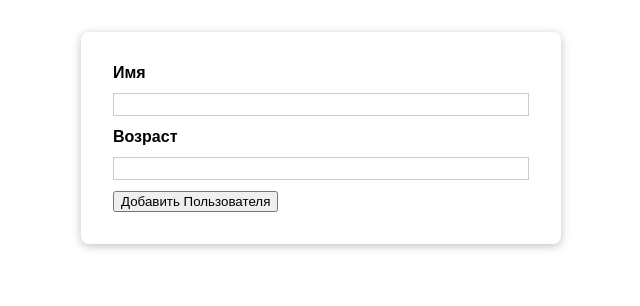
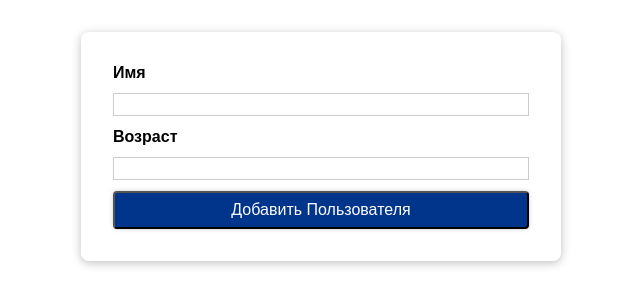
Before and after one commit to U-Ra-All/react-course-challenge-1, a JavaScript app: page / in a window 1280 px wide. Shown: the top 306 px of the page, without its empty margins (319-959 px from the left). Built offline with nearby package versions, Linux system fonts and the light colour scheme; the HTML template or start-up script is replaced by a standard one.

Commit message:
04-Добавление Компонента Button

```diff
--- /dev/null
+++ b/src/components/UI/Button.js
@@ -0,0 +1,15 @@
+import styles from "./Button.module.css";
+
+const Button = (props) => {
+  return (
+    <button
+      className={styles.button}
+      type={props.type || "button"}
+      onClick={props.onClick}
+    >
+      {props.children}
+    </button>
+  );
+};
+
+export default Button;
--- /dev/null
+++ b/src/components/UI/Button.module.css
@@ -0,0 +1,20 @@
+.button {
+  width: 100%;
+  font: inherit;
+  padding: 0.5rem 1.5rem;
+  color: white;
+  background: #00358b;
+  border-radius: 4px;
+  box-shadow: 0 0 4px rgba(50, 50, 50, 0.25);
+  cursor: pointer;
+}
+
+.button:focus {
+  outline: none;
+}
+
+.button:hover,
+.button:active {
+  background: #245fbd;
+  box-shadow: 0 0 8px rgba(50, 50, 50, 0.25);
+}
--- a/src/components/Users/CreateUser.js
+++ b/src/components/Users/CreateUser.js
@@ -1,4 +1,5 @@
 import Card from "../UI/Card";
+import Button from "../UI/Button";
 
 import styles from "./CreateUser.module.css";
 
@@ -14,7 +15,7 @@
         <input id="name" type="text" />
         <label htmlFor="age">Возраст</label>
         <input id="age" type="number" />
-        <button type="submit">Добавить Пользователя</button>
+        <Button type="submit">Добавить Пользователя</Button>
       </form>
     </Card>
   );
```
Also changed, not shown: 1 other file (tests, documents, lock files or other folders).
